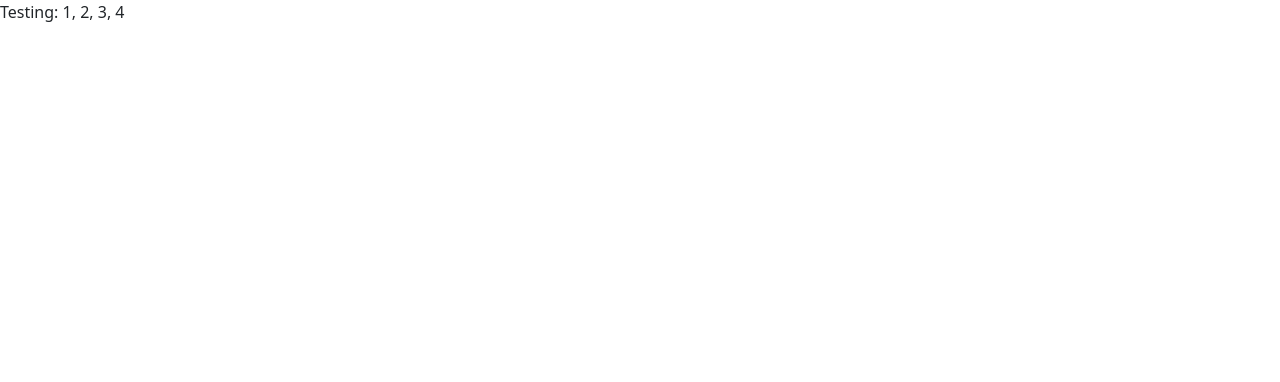
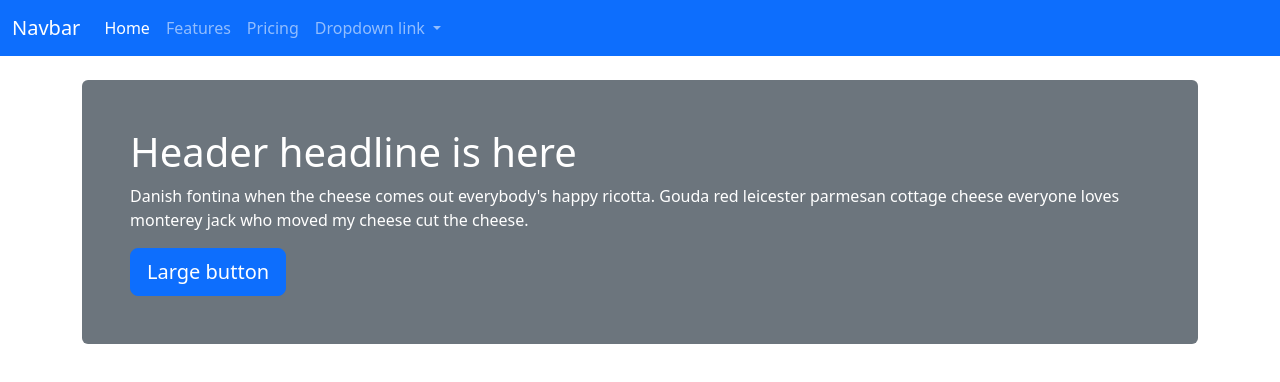
Before and after one commit to amarisooo/amaris-bootstrap, a website: page src/index.html in a window 1280 px wide. Drawn offline with nearby package versions, Linux system fonts and the light colour scheme; files that its build step writes are made by us from their sources; files whose address does not match are found by name.

Commit message:
second commit

```diff
--- a/src/index.html
+++ b/src/index.html
@@ -8,8 +8,44 @@
 </head>
 
 <body>
-  <!-- Content starts here -->
-  <p>Testing: 1, 2, 3, 4</p>
+  <nav class="navbar navbar-expand-lg bg-primary" data-bs-theme="dark">
+    <div class="container-fluid">
+      <a class="navbar-brand" href="#">Navbar</a>
+      <button class="navbar-toggler" type="button" data-bs-toggle="collapse" data-bs-target="#navbarNavDropdown" aria-controls="navbarNavDropdown" aria-expanded="false" aria-label="Toggle navigation">
+        <span class="navbar-toggler-icon"></span>
+      </button>
+      <div class="collapse navbar-collapse" id="navbarNavDropdown">
+        <ul class="navbar-nav">
+          <li class="nav-item">
+            <a class="nav-link active" aria-current="page" href="#">Home</a>
+          </li>
+          <li class="nav-item">
+            <a class="nav-link" href="#">Features</a>
+          </li>
+          <li class="nav-item">
+            <a class="nav-link" href="#">Pricing</a>
+          </li>
+          <li class="nav-item dropdown">
+            <a class="nav-link dropdown-toggle" href="#" role="button" data-bs-toggle="dropdown" aria-expanded="false">
+              Dropdown link
+            </a>
+            <ul class="dropdown-menu">
+              <li><a class="dropdown-item" href="#">Action</a></li>
+              <li><a class="dropdown-item" href="#">Another action</a></li>
+              <li><a class="dropdown-item" href="#">Something else here</a></li>
+            </ul>
+          </li>
+        </ul>
+      </div>
+    </div>
+  </nav>
+  <div class="container">
+    <header class="bg-secondary text-white my-4 p-5 rounded">
+      <h1>Header headline is here</h1>
+      <p>Danish fontina when the cheese comes out everybody's happy ricotta. Gouda red leicester parmesan cottage cheese everyone loves monterey jack who moved my cheese cut the cheese.</p>
+      <button type="button" class="btn btn-primary btn-lg">Large button</button>
+    <header>
+  </div>
 
   <!-- Closing scripts here -->
   <script src="js/bootstrap.bundle.min.js"></script>
```
Also changed, not shown: docs/index.html (+38 -2 lines), README.md.
